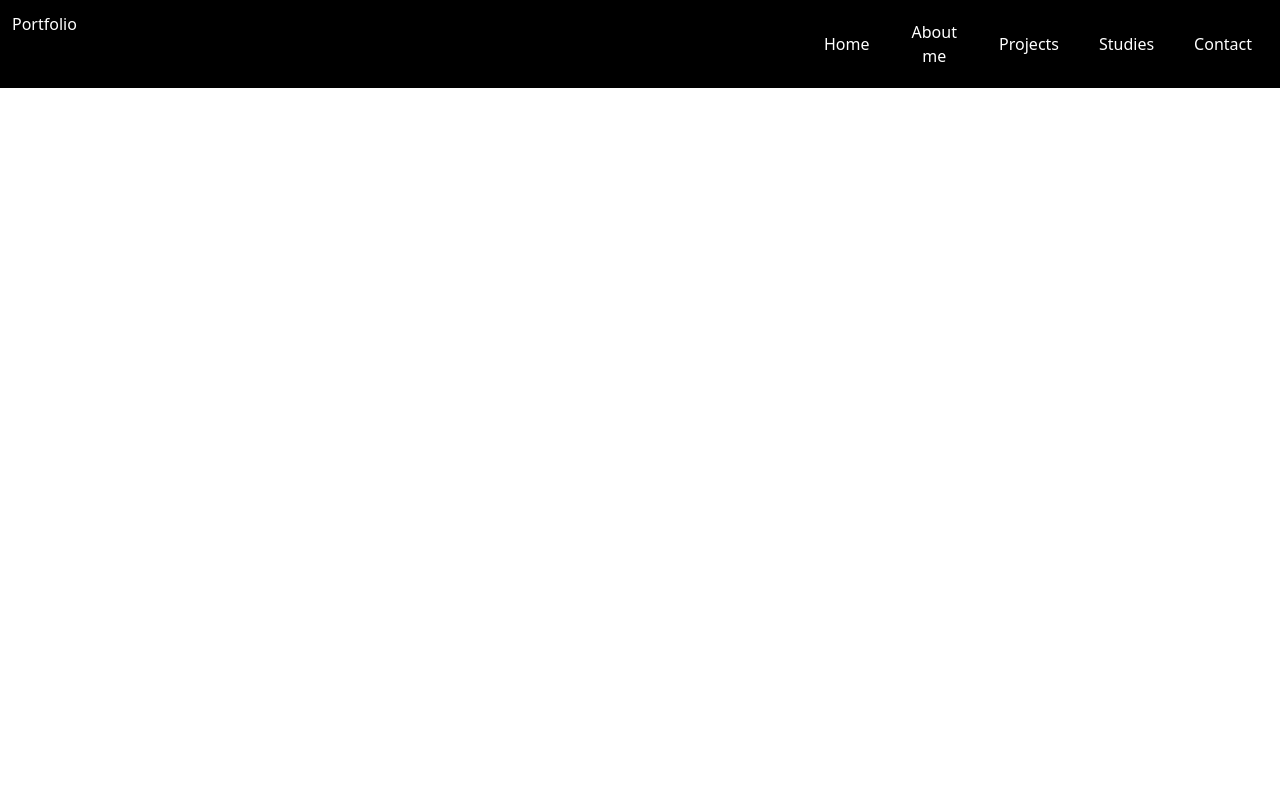
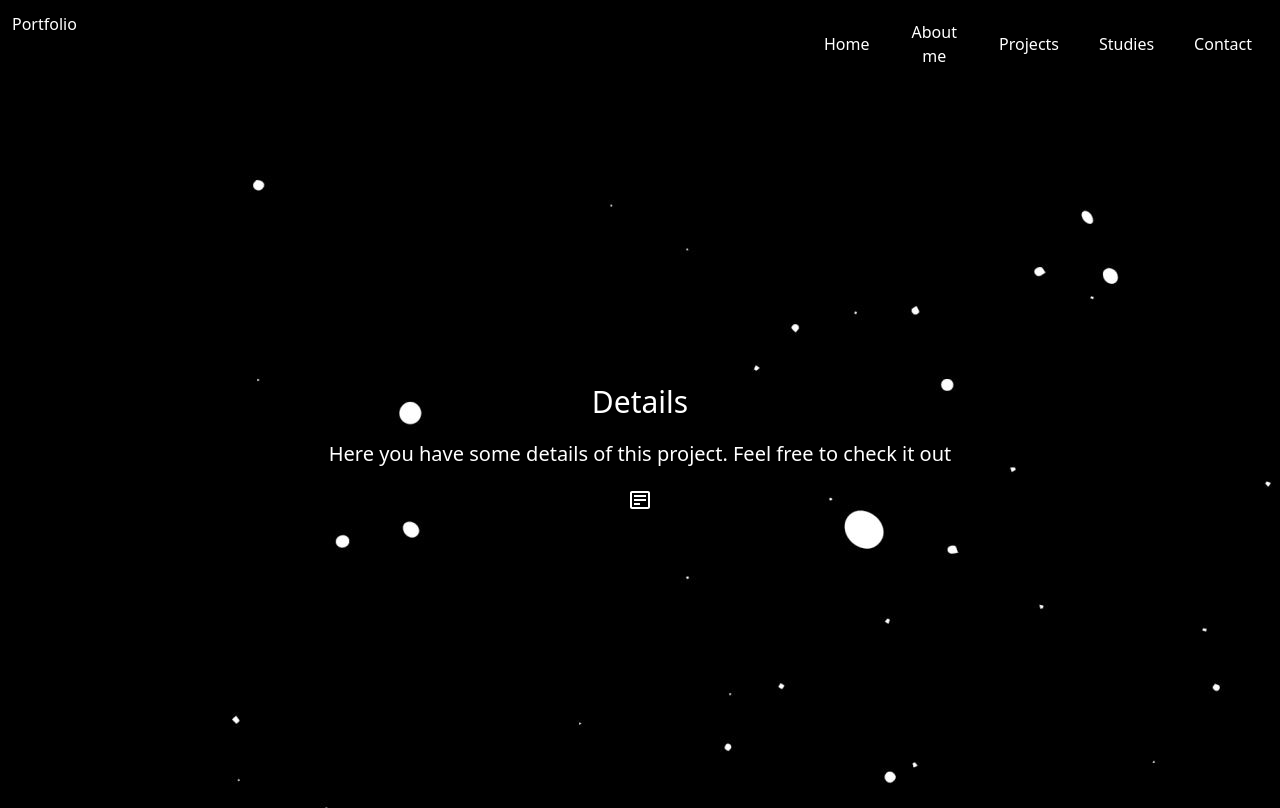
Before and after one commit to leocoiradas/Portfolio, a React (Vite) app: page /projects/1 in a window 1280 px wide. Built offline with nearby package versions, Linux system fonts and the light colour scheme; no server answers.

Commit message:
Adición de componente Page en ProjectDetails
Se implementó el componente Page como contenedor de la tarjeta de detalles del proyecto, junto con su título, comentario e ícono.

```diff
--- a/src/pages/ProjectDetails.jsx
+++ b/src/pages/ProjectDetails.jsx
@@ -4,6 +4,8 @@ import { useDispatch, useSelector } from "react-redux";
 import { useEffect } from "react";
 import { get_proyect_details } from "../store/actions/proyectDetailsAction";
 import DetailsCard from "../components/DetailsCard";
+import Page from "../components/Page";
+import { BiDetail } from "react-icons/bi";
 
 function ProjectDetails() {
     const dispatch = useDispatch()
@@ -15,11 +17,16 @@ function ProjectDetails() {
         }))
     }, [])
 
-    console.log(projectDetails)
+    const detailsText = {
+        title: "Details",
+        comment: "Here you have some details of this project. Feel free to check it out",
+        icon: <BiDetail />
+    }
+
     return (
-        <>
+        <Page info={detailsText}>
            {projectDetails && projectDetails.images ? <DetailsCard details={ projectDetails } /> : null}
-        </>
+        </Page>
     )
 }
 
```
